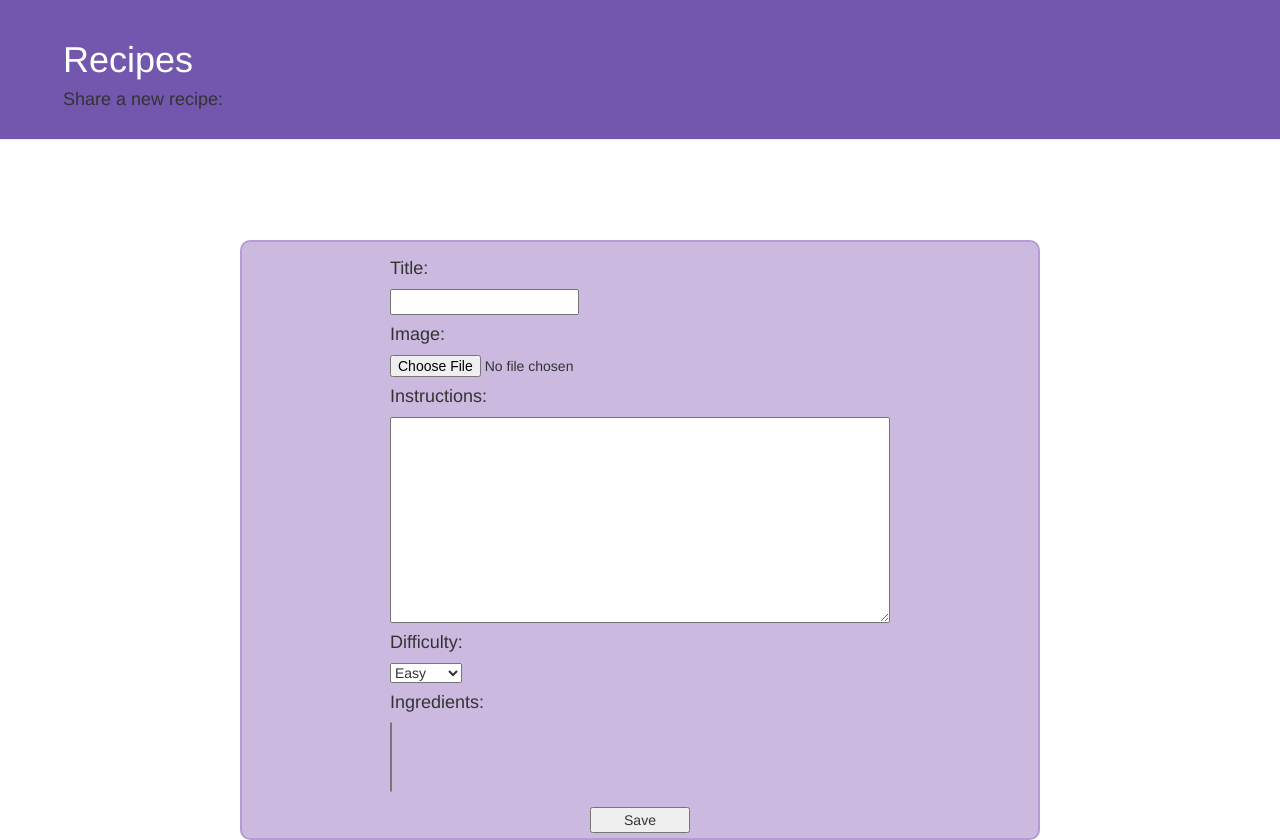
After one commit to alphelvaci/hipo-exercise-2020, a Django app: page /post_recipe in a window 1280 px wide. The commit adds this page. Run offline with Django 3.2, Linux system fonts and the light colour scheme; the visitor is signed in with stand-in values (Sample User, id 1); data that the repository does not hold is empty; some libraries are stand-ins or nearby versions.

Commit message:
Add recipe sharing feature

```diff
--- a/recipes/forms.py
+++ b/recipes/forms.py
@@ -1,5 +1,13 @@
 from django import forms
+from .models import Recipe
 
 
 class SearchForm(forms.Form):
     search_keyword = forms.CharField(max_length=50)
+
+
+class RecipeForm(forms.ModelForm):
+
+    class Meta:
+        model = Recipe
+        fields = ('title', 'image', 'instructions', 'difficulty', 'ingredients')
--- /dev/null
+++ b/recipes/static/css/post_recipe.css
@@ -0,0 +1,35 @@
+.page-header {
+    background-color: #7356ad;
+    margin-top: 0;
+    padding: 20px 20px 20px 63px;
+}
+
+.page-header h1 a {
+    color: #ffffff;
+}
+
+.form-container {
+    height: 600px;
+    width: 800px;
+    margin: auto;
+    margin-top: 100px;
+    padding-top: 7px;
+    border-style: solid;
+    border-radius: 10px;
+    border-width: 2px;
+    border-color: #8456b34d;
+    background-color: #8456b369;
+    display: flex;
+    align-content: center;
+    justify-content: center;
+}
+
+.form-container textarea {
+    width: 500px;
+}
+
+.form-container button {
+    width: 100px;
+    margin-top: 15px;
+    margin-left: 200px;
+}
--- a/recipes/templates/recipes/index.html
+++ b/recipes/templates/recipes/index.html
@@ -54,6 +54,9 @@
                         {% endfor %}
                     </ol>
                 </div>
+                <div class="sidebar-post">
+                    <h4><a href="/post_recipe">Share a New Recipe</a></h4>
+                </div>
             </div>
             <div class="recipes-container">
                 {% for recipe in recipes %}
--- /dev/null
+++ b/recipes/templates/recipes/post_recipe.html
@@ -0,0 +1,26 @@
+{% load static %}
+<html>
+    <head>
+        <title>Share - Recipes</title>
+        <link rel="shortcut icon" href="images/favicon.ico">
+        <link rel="stylesheet" href="//maxcdn.bootstrapcdn.com/bootstrap/3.2.0/css/bootstrap.min.css">
+        <link rel="stylesheet" href="//maxcdn.bootstrapcdn.com/bootstrap/3.2.0/css/bootstrap-theme.min.css">
+        <link rel="stylesheet" href="{% static 'css/post_recipe.css' %}">
+    </head>
+    <body>
+        <div class="page-header">
+            <h1><a href="/">Recipes</a></h1>
+            <h4>Share a new recipe:</h4>
+        </div>
+        <div class="form-container">
+            <form method="POST" class="recipe-form" enctype="multipart/form-data">
+                {% csrf_token %}
+                {% for field in form %}
+                    <h4>{{ field.label }}:</h4>
+                    {{ field }}
+                {% endfor %} <br>
+                <button type="submit" class="save-button">Save</button>
+            </form>
+        </div>
+    </body>
+</html>
--- a/recipes/urls.py
+++ b/recipes/urls.py
@@ -6,6 +6,7 @@ from . import views
 
 urlpatterns = [
     path('', views.index, name='index'),
+    path('post_recipe', views.post_recipe, name='post_recipe'),
     path('login/', auth_views.LoginView.as_view(), name='login'),
     path('logout/', auth_views.LogoutView.as_view(), name='logout'),
 ] + static(settings.STATIC_URL, document_root=settings.STATIC_ROOT)
--- a/recipes/views.py
+++ b/recipes/views.py
@@ -2,6 +2,8 @@ from django.shortcuts import render, redirect
 from .models import Ingredient, Recipe
 from django.db.models import Count
 from .forms import RecipeForm, SearchForm
+from django.utils import timezone
+from django.contrib.auth.decorators import login_required
 
 
 def index(request):
@@ -84,3 +86,18 @@ def index(request):
             'user': request.user,
         }
     )
+
+
+@login_required
+def post_recipe(request):
+    if request.method == "POST":
+        form = RecipeForm(request.POST, request.FILES)
+        if form.is_valid():
+            recipe = form.save(commit=False)
+            recipe.author = request.user
+            recipe.date = timezone.now()
+            recipe.save()
+            return redirect('/')
+    else:
+        form = RecipeForm()
+    return render(request, 'recipes/post_recipe.html', {'form': form})
```
Also changed, not shown: recipes/static/css/recipes.css (+15 -0 lines).
